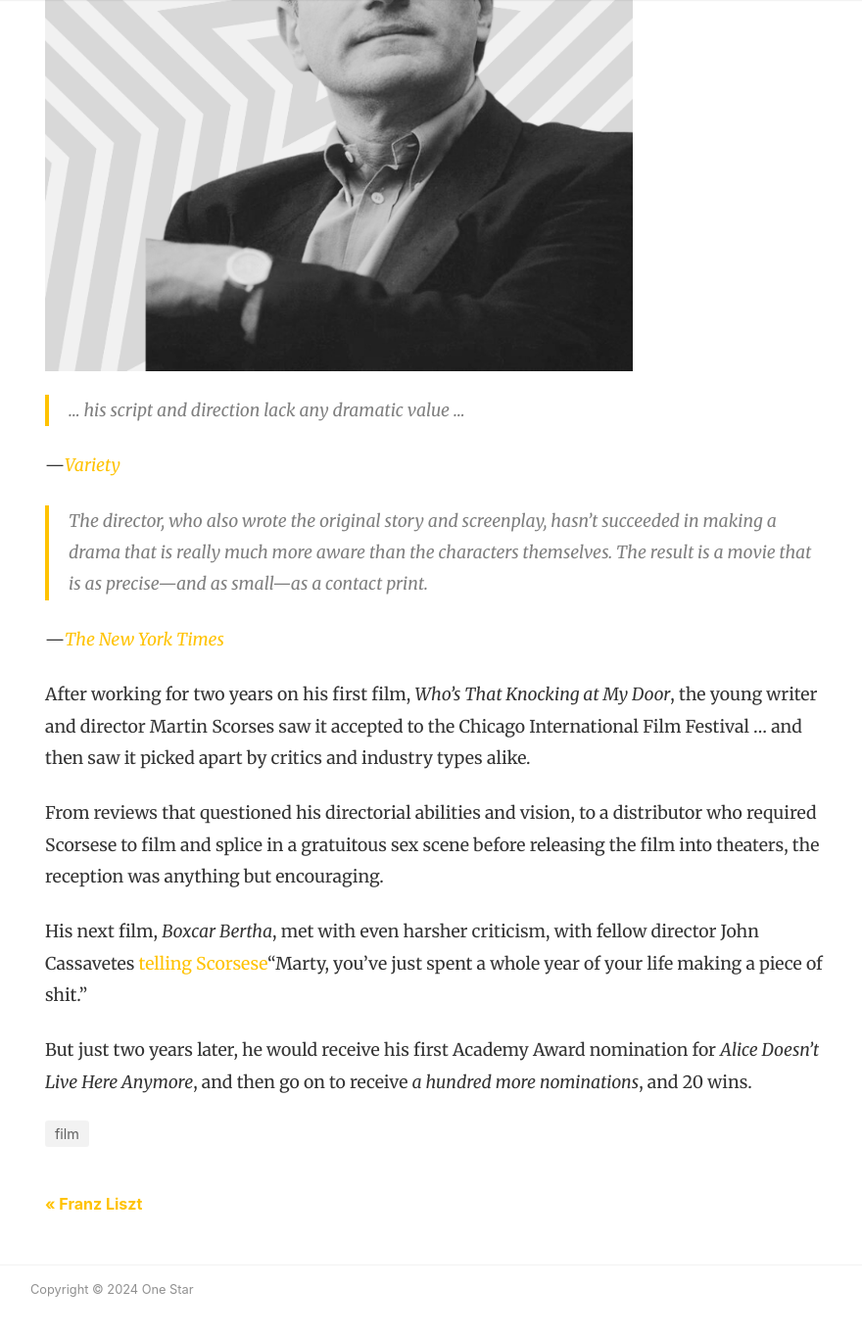
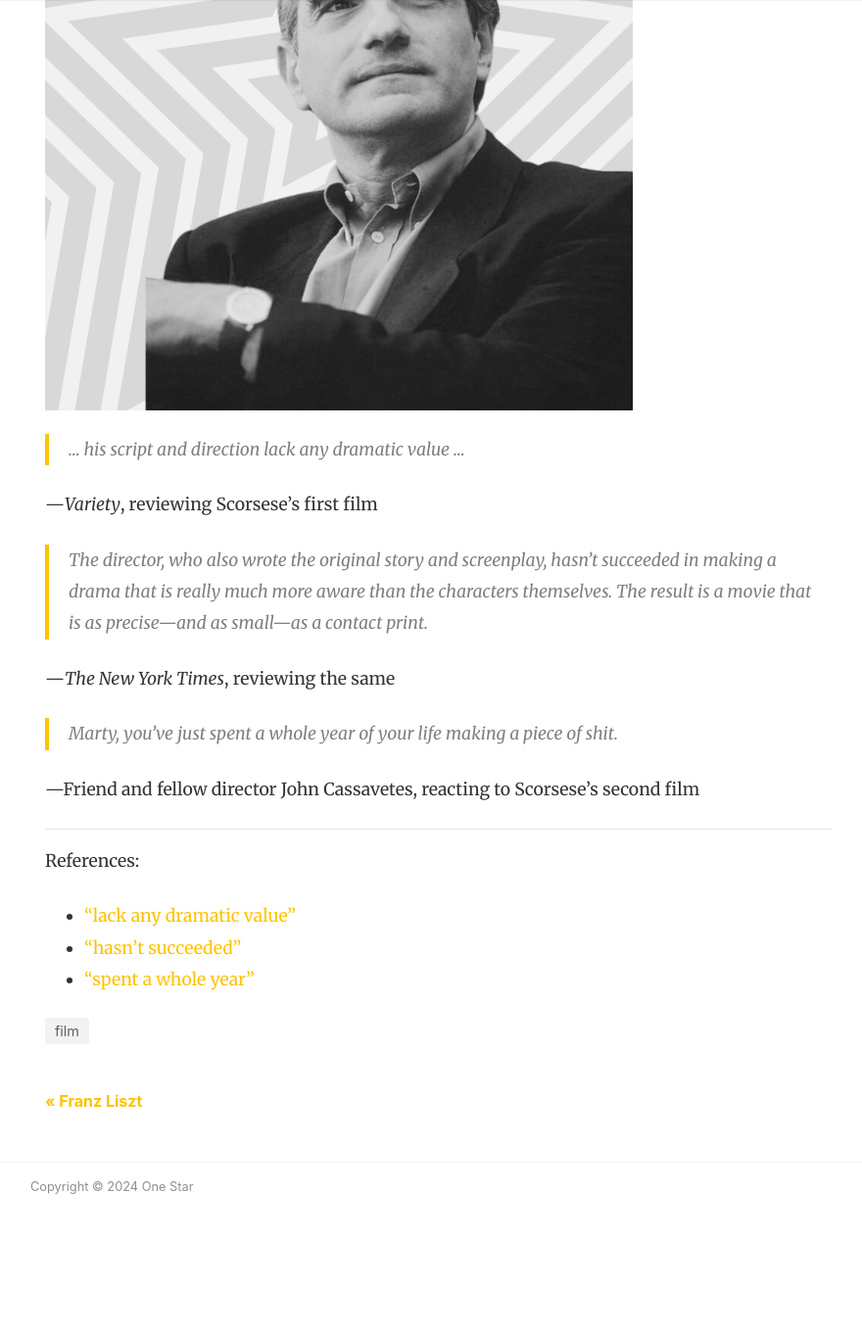
Before and after one commit to bruab/onestar, a Jekyll site: the page built from _posts/2024-04-30-martin-scorsese.md, in a window 1280 px wide and 1400 px high, scrolled down 548 px. Shown: the top 1363 px of the window at 98% size, without its empty margins (54-934 px from the left). Built offline with Jekyll 4.4.1, drawn with Linux system fonts in a browser that asks for light colours; nearby versions of some CDN libraries; comment, search, counter and statistics services are not loaded; after the commit the page ends 1844 px from its top, so only the background shows below that; some of the changed text lies outside the part shown.

Commit message:
update template and scorsese

```diff
--- a/_posts/2024-04-30-martin-scorsese.md
+++ b/_posts/2024-04-30-martin-scorsese.md
@@ -4,21 +4,27 @@
 rating: 1
 categories: [ film ]
 image: assets/images/martin-scorsese.png
+excerpt: '"his script and direction lack any dramatic value ..."'
+bio: '20-time Academy Award winning director'
 date: 2024-04-30
 ---
 
 > ... his script and direction lack any dramatic value ...
 
-—[_Variety_](https://variety.com/1967/film/reviews/who-s-that-knocking-at-my-door-1200421457/)
+—_Variety_, reviewing Scorsese's first film
 
 > The director, who also wrote the original story and screenplay, hasn't succeeded in making a drama that is really much more aware than the characters themselves. The result is a movie that is as precise—and as small—as a contact print.
 
-—[_The New York Times_](https://www.nytimes.com/1969/09/09/archives/screen-a-first-featurescorseses-whos-that-knocking-at-my-door.html)
+—_The New York Times_, reviewing the same
 
-After working for two years on his first film, _Who's That Knocking at My Door_, the young writer and director Martin Scorses saw it accepted to the Chicago International Film Festival ... and then saw it picked apart by critics and industry types alike.
+> Marty, you've just spent a whole year of your life making a piece of shit.
 
-From reviews that questioned his directorial abilities and vision, to a distributor who required Scorsese to film and splice in a gratuitous sex scene before releasing the film into theaters, the reception was anything but encouraging.
+—Friend and fellow director John Cassavetes, reacting to Scorsese's second film
 
-His next film, _Boxcar Bertha_, met with even harsher criticism, with fellow director John Cassavetes [telling Scorsese](https://en.wikipedia.org/wiki/Boxcar_Bertha#cite_ref-13)"Marty, you've just spent a whole year of your life making a piece of shit."
+---
 
-But just two years later, he would receive his first Academy Award nomination for _Alice Doesn't Live Here Anymore_, and then go on to receive _a hundred more nominations_, and 20 wins.
+References:
+
+- ["lack any dramatic value"](https://variety.com/1967/film/reviews/who-s-that-knocking-at-my-door-1200421457/)
+- ["hasn't succeeded"](https://www.nytimes.com/1969/09/09/archives/screen-a-first-featurescorseses-whos-that-knocking-at-my-door.html)
+- ["spent a whole year"](https://en.wikipedia.org/wiki/Boxcar_Bertha#cite_ref-13)
```
Also changed, not shown: _posts/2024-04-19-franz-liszt.md (+2 -0 lines), _posts/template.md (+2 -0 lines).
